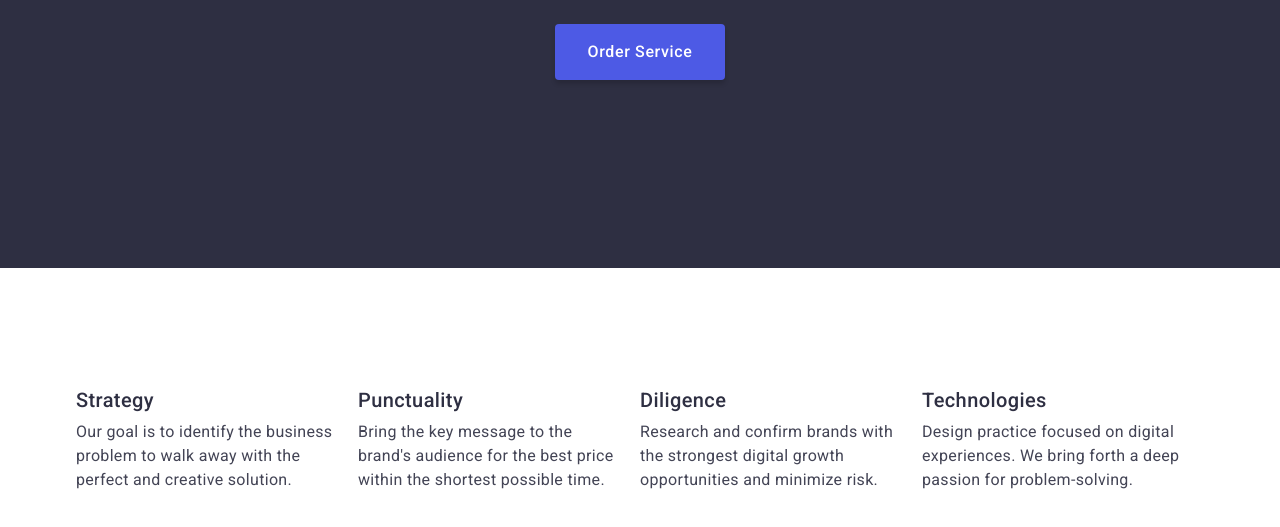
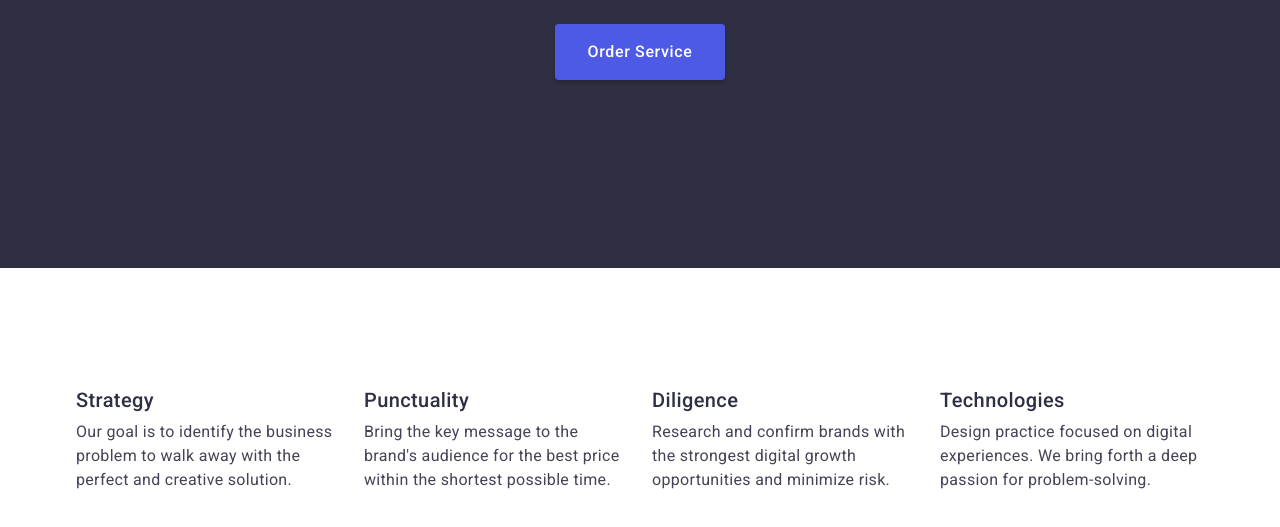
Before and after one commit to MarinaYastrebova/goit-markup-hw-03, a plain HTML site: page index.html in a window 1280 px wide. Shown: the part 405-932 px from the top of the page. Drawn offline with nearby package versions, Linux system fonts and the light colour scheme.

Commit message:
errors fix calc

```diff
--- a/css/styles.css
+++ b/css/styles.css
@@ -150,7 +150,7 @@ img {
   gap: 24px;
 }
 .management-item {
-  flex-basis: calc((100% - 4 * 24px) / 4);
+  flex-basis: calc((100% - 3 * 24px) / 4);
 }
 .management-part {
   font-weight: 500;
```
